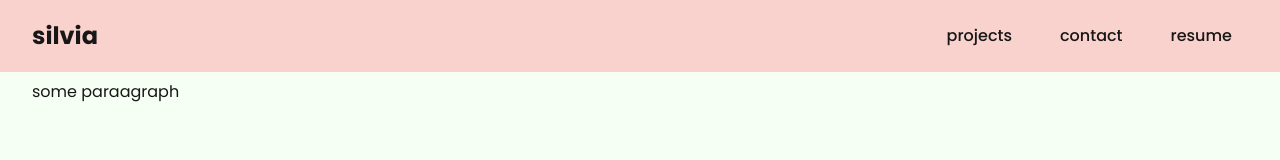
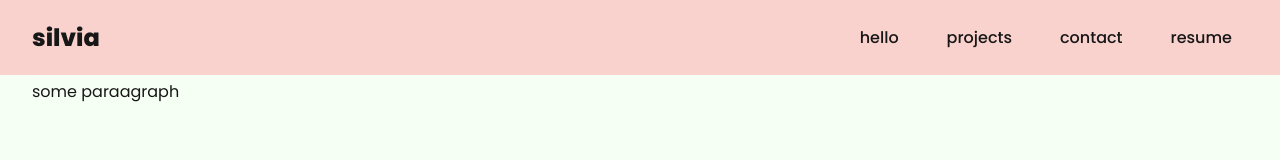
Before and after one commit to ItsLame/silvia, a Next.js app: page / in a window 1280 px wide. Shown: the top 160 px of the page. Built offline with nearby package versions, Linux system fonts and the light colour scheme.

Commit message:
feat: navbar mobile mode

```diff
--- a/src/components/navbar.tsx
+++ b/src/components/navbar.tsx
@@ -1,19 +1,40 @@
-const NavbarButton = ({ children } : {children?: React.ReactNode}) => {
+"use client";
+
+import Link from "next/link";
+import { useState } from "react";
+
+const NavbarButton = ({ children, link = "/", newTab = false } : {children?: React.ReactNode, link?: string, newTab?: boolean}) => {
+  const isCurrentPage = false;
+
+  console.log(isCurrentPage);
+
   return (
-    <button className="link">
+    <Link className="link"
+      href={link} target={newTab ? "_blank" : "_self"}
+    >
       {children}
-    </button>
+    </Link>
   );
 };
 
 const Navbar = () => {
+  const [isBurgerOpened, setIsBurgerOpened] = useState(false);
+
+  const handleBurgerClick = () => {
+    setIsBurgerOpened(!isBurgerOpened);
+  };
+
   return (
     <nav className="navbar">
-      <h1>silvia</h1>
-      <div className="links">
-        <NavbarButton>projects</NavbarButton>
+      <div className="logo">
+        <h1>silvia</h1>
+        <button className="burger-menu" onClick={handleBurgerClick}>menu</button>
+      </div>
+      <div className={`links ${isBurgerOpened ? "active" : ""}`}>
+        <NavbarButton link="/">hello</NavbarButton>
+        <NavbarButton link="/projects">projects</NavbarButton>
         <NavbarButton>contact</NavbarButton>
-        <NavbarButton>resume</NavbarButton>
+        <NavbarButton newTab>resume</NavbarButton>
       </div>
     </nav>
   );
--- a/src/styles/navbar.css
+++ b/src/styles/navbar.css
@@ -1,26 +1,69 @@
 .navbar {
   @apply
-    flex justify-between items-center
+  flex
+  flex-col
   fixed top-0
   py-4 px-8
   w-screen
+  min-h-[75px]
+
   bg-red-300
   bg-opacity-50
   backdrop-blur-lg
+
   dark:bg-red-800
   dark:bg-opacity-50
   dark:backdrop-blur-lg
+
+  sm:flex-row
+  sm:justify-between
+  sm:items-center
 }
 
-.navbar h1 {
+.navbar .logo {
+  @apply
+  flex
+  items-center
+  justify-between
+  min-h-[43px]
+
+}
+
+.navbar .logo h1 {
   @apply
   text-2xl
-    font-bold
+  font-extrabold
+}
+
+.navbar .logo .burger-menu {
+  @apply
+  sm:hidden
+  font-medium
 }
 
 .navbar .links {
   @apply
-    flex gap-4
+  flex
+  flex-col
+  max-h-0
+  overflow-hidden
+
+  sm:flex-row
+  sm:gap-4
+  sm:mt-0
+  sm:h-auto
+  sm:max-h-full
+
+  transition-[max-height,margin-top]
+}
+
+.navbar .links.active {
+  @apply
+  max-h-[200px]
+  mt-4
+
+  transition-[max-height,margin-top]
+  duration-300
 }
 
 .navbar .links .link {
@@ -42,7 +85,7 @@
   dark:active:bg-orange-950
 }
 
-.navbar .links .link .active {
+.navbar .links .link.active {
   @apply
   font-bold
 }
```
Lines whose indentation alone changed are shown as unchanged.
